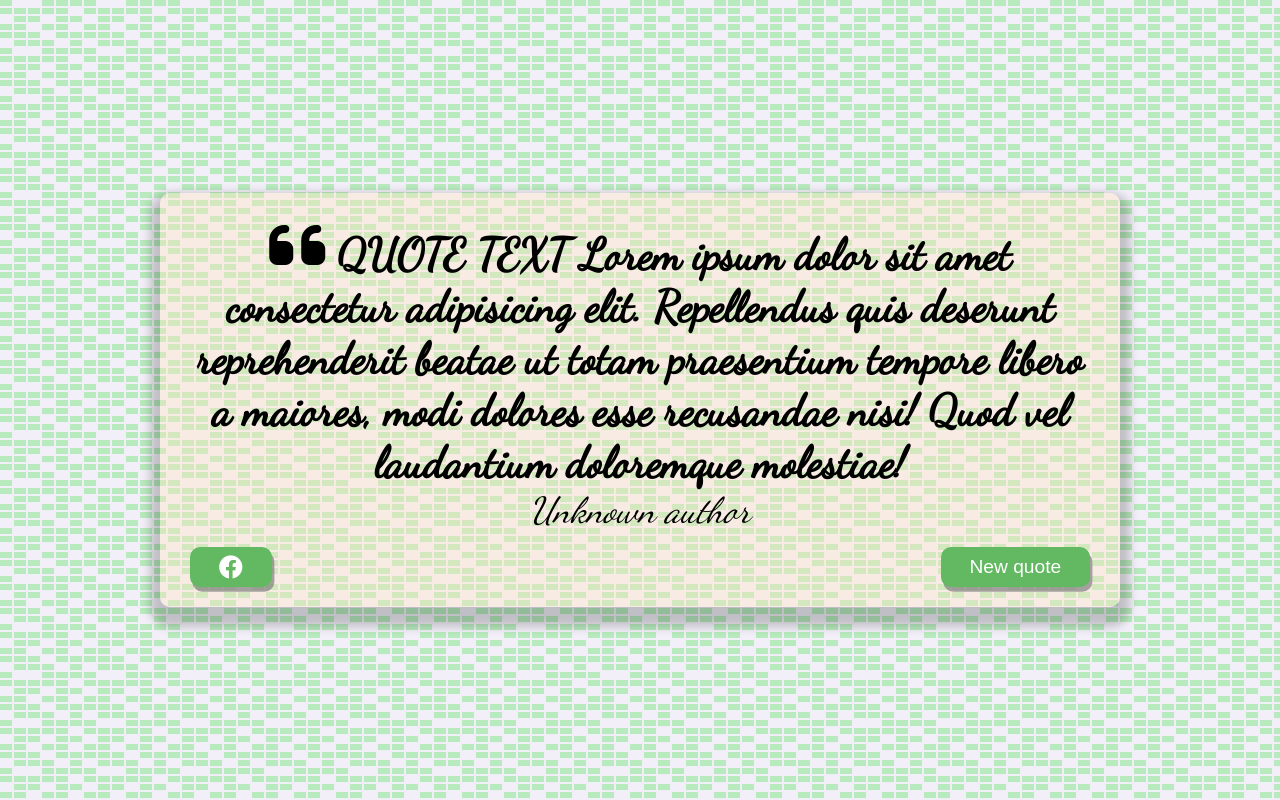
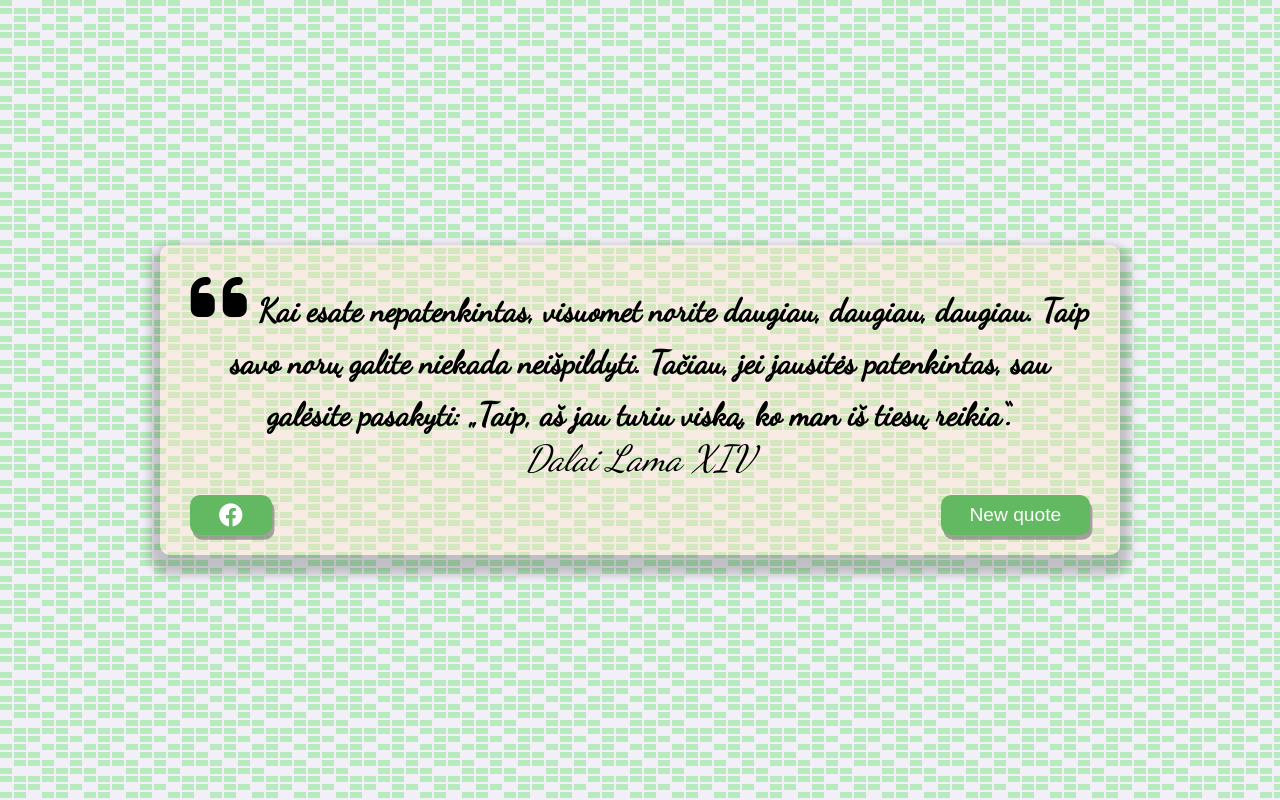
Before and after one commit to nobugsatcoding/Quote_generator, a plain HTML site: page index.html in a window 1280 px wide. Drawn offline with Linux system fonts and the light colour scheme.

Commit message:
3.22 DOM added

```diff
--- a/index.html
+++ b/index.html
@@ -15,11 +15,11 @@
         <!-- Quote -->
         <div class="quote-text">
             <i class="fa-solid fa-quote-left"></i>
-            <span id="quote">QUOTE TEXT Lorem ipsum dolor sit amet consectetur adipisicing elit. Repellendus quis deserunt reprehenderit beatae ut totam praesentium tempore libero a maiores, modi dolores esse recusandae nisi! Quod vel laudantium doloremque molestiae!</span>
+            <span id="quote"></span>
         </div>
 
         <!-- Author -->
-        <span id="quote-author">Unknown author</span>
+        <span id="quote-author"></span>
 
         <!-- Buttons -->
         <div class="button-container">
--- a/quotes.js
+++ b/quotes.js
@@ -12,7 +12,7 @@ const localQuotes = [
         "author": "Dalai Lama XIV"
     },
     {
-        "text": "Metuose yra tik dvi dienos, kuomet negalima nieko daryti. Viena vadinasi vakar, o kita – rytoj. Šiandiena yra diena, kai galite mylėti, tikėti, veikti ir, svarbiausia, gyventi.",
+        "text": "Metuose yra tik dvi dienos, kuomet negalima nieko daryti. Viena vadinasi vakar, o kita rytoj. Šiandiena yra diena, kai galite mylėti, tikėti, veikti ir, svarbiausia, gyventi.",
         "author": "Dalai Lama XIV"
     },
     {
@@ -22,5 +22,13 @@ const localQuotes = [
     {
         "text": "Jeigu manote, kad esate per mažas kažką pakeisti, pamiegokite su uodu.",
         "author": "Dalai Lama XIV"
+    },
+    {
+        "text": "Kartais nepastovumas kyla iš vėjavaikiškumo, kai priimame visokias svetimas nuomones, yra ir kitas nepastovumo atvejis, labiau pateisinamas, kai viskas nusibodę ir viskam esame abejingi.",
+        "author": null
+    },
+    {
+        "text": "trumpa citata",
+        "author": null
     }
 ]
--- a/script.js
+++ b/script.js
@@ -1,26 +1,55 @@
-// let apiQuotes = [];
+const quoteContainer = document.getElementById('quote-container');
+const quoteText = document.getElementById('quote');
+const authorText = document.getElementById('quote-author');
+const fbBtn = document.getElementById('facebook');
+const newQuoteBtn = document.getElementById('new-quote');
+
+let apiQuotes = [];
 
 // Show new Quote
 function newQuote() {
-    // Pick random Quote from apiQuote array
+// Pick random Quote from apiQuote array
     const quote = localQuotes[Math.floor(Math.random() * localQuotes.length)]
-    console.log(quote);
+
+// check if author field is blank and replace it with unknown
+    if (!quote.author){
+        authorText.textContent = 'Unknown';
+    } else {
+        authorText.textContent = quote.author;
+    };
+// Check Quote length to change styling
+    quote.text.length > 150
+        ? quoteText.classList.add('long-quote')
+        : quoteText.classList.remove('long-quote');
+
+    quoteText.textContent = quote.text;
 }
 
-// Get Quotes from API
+//Get Quotes from API
 // async function getQuotes() {
 //     // const apiUrl = 'https://jacintodesign.github.io/quotes-api/data/quotes.json';
 //     const apiUrl = 'https://type.fit/api/quotes';
 //     try{
 //         const response = await fetch(apiUrl);
 //         apiQuotes = await response.json();
-//         newQuote();
+//         // newQuote();
+
 //     } catch(error) {
 //         // catch error here
 //         alert('error');
 //     }
 // }
 
-// Load Quotes
+// open Facebook
+function facebookQuote() {
+    window.open('https://www.linkedin.com/feed/');
+}
+
+//Event listener
+newQuoteBtn.addEventListener('click', newQuote);
+fbBtn.addEventListener('click', facebookQuote)
+
+
+//Load Quotes
 // getQuotes();
 newQuote()
```
